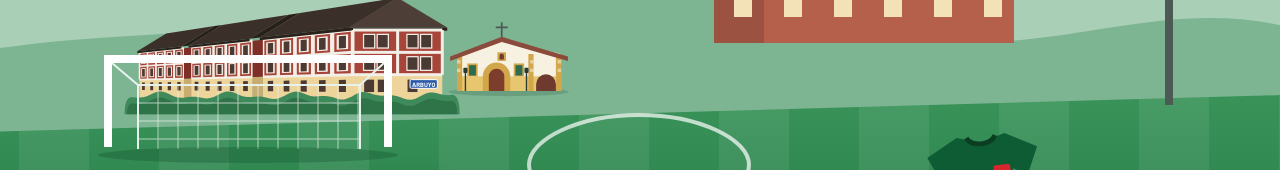
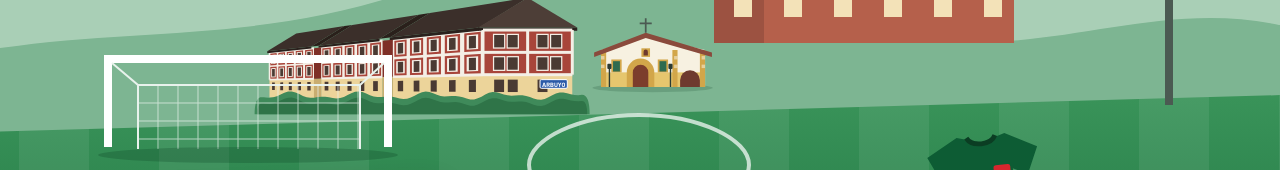
Before and after one commit to SDArbuio/sdarbuio.github.io, a plain HTML site: page index.html in a window 1280 px wide. Shown: the part 365-535 px from the top of the page. Drawn offline with Linux system fonts and the light colour scheme.

Commit message:
Portada: casas de Arbuyo más a la derecha y ermita junto a la fábrica
Co-Authored-By: Claude Opus 5.5 <noreply@anthropic.com>
Claude-Session: https://claude.ai/code/session_012quR8DgZQjSbG8tdjsysLz

```diff
--- a/index.html
+++ b/index.html
@@ -889,7 +889,7 @@ a.sp .sp-n:after{content:" ↗";color:#d7262e}
    <!-- casas de Arbuio (abajo crema, arriba cuadros rojos y blancos), a la izquierda de la ermita -->
    <g class="casas"><use href="#casasArb" transform="translate(660 390) scale(1.02)"/></g>
    <!-- ermita de Arbuio -->
-   <g class="ermita" transform="translate(578 396) scale(.86)">
+   <g class="ermita" transform="translate(722 392) scale(.86)">
     <ellipse cx="60" cy="1" rx="70" ry="5" fill="#0b3d23" opacity=".18"/>
     <path d="M0 -43L52 -59L121 -43V0H0z" fill="#f7f1e1"/>
     <rect x="0" y="-17" width="121" height="17" fill="#e6c66e"/>
@@ -906,7 +906,7 @@ a.sp .sp-n:after{content:" ↗";color:#d7262e}
     <g fill="#2b3a33"><rect x="9" y="-22" width="1.6" height="22"/><rect x="7.4" y="-27" width="4.8" height="6" rx="1"/><rect x="80" y="-22" width="1.6" height="22"/><rect x="78.4" y="-27" width="4.8" height="6" rx="1"/></g>
    </g>
    <!-- casas de Arbuio, versión grande para ordenador -->
-   <g class="casas-d"><use href="#casasArb" transform="translate(474 402) scale(1.24)"/></g>
+   <g class="casas-d"><use href="#casasArb" transform="translate(604 402) scale(1.24)"/></g>
    <!-- La Guía, de lado, al fondo a la derecha (solo ordenador y tablet) -->
    <g class="guia" transform="translate(1196 386)">
     <rect x="0" y="-60" width="136" height="60" fill="#efdcae"/>
```
